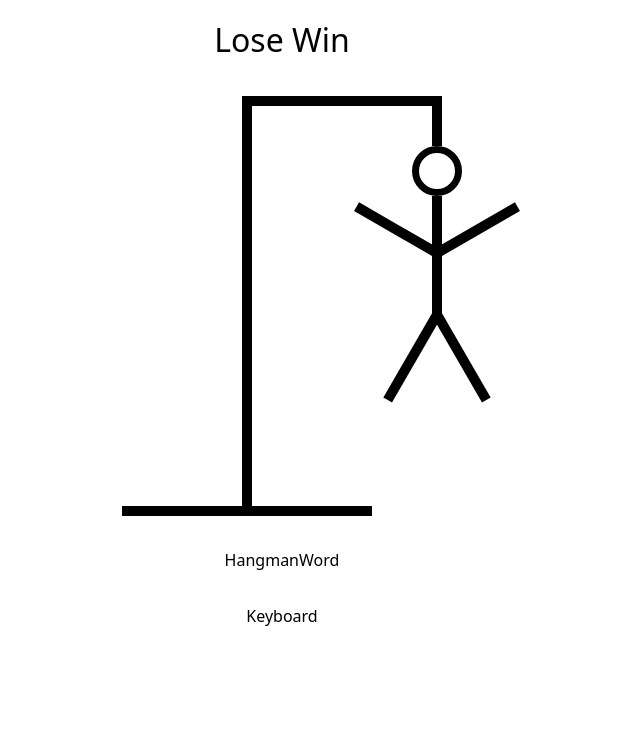
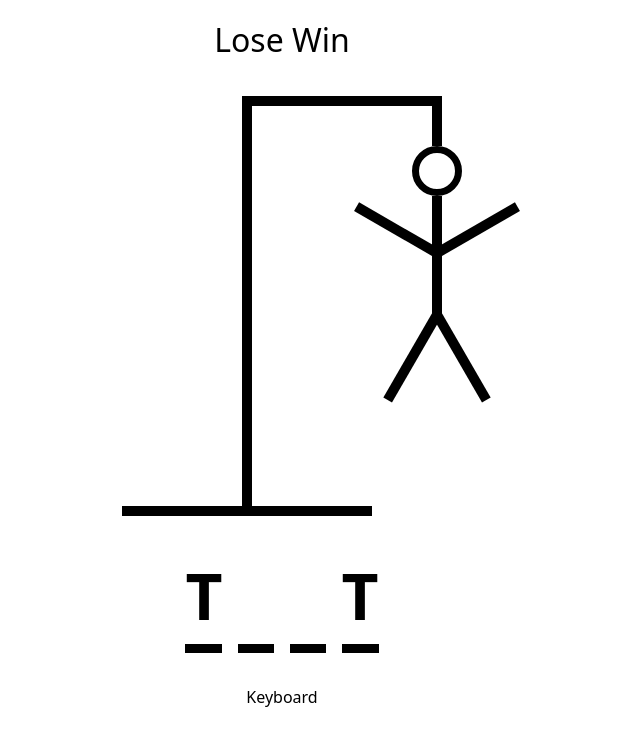
Before and after one commit to dilarauluturhan/hangman, a React (Create React App) app: page / in a window 1280 px wide. Shown: the top 746 px of the page, without its empty margins (358-998 px from the left). Built offline with nearby package versions, Linux system fonts and the light colour scheme; the HTML template or start-up script is replaced by a standard one.

Commit message:
feat: add hangman word

```diff
--- a/package.json
+++ b/package.json
@@ -12,6 +12,7 @@
     "@types/react-dom": "^18.2.7",
     "react": "^18.2.0",
     "react-dom": "^18.2.0",
+    "react-hot-toast": "^2.4.1",
     "react-scripts": "5.0.1",
     "typescript": "^4.9.5",
     "web-vitals": "^2.1.4"
--- a/src/component/HangmanWord.tsx
+++ b/src/component/HangmanWord.tsx
@@ -1,8 +1,28 @@
-import React from 'react'
+const HangmanWord = () => {
+  const word = 'test';
+  const guessLetters = ['t']
 
-const HangmanWord = () => {
   return (
-    <div>HangmanWord</div>
+    <div style={{
+      display: 'flex',
+      gap: '.25em',
+      fontSize: '4rem',
+      fontWeight: 'bold',
+      textTransform: 'uppercase'
+    }}>
+      {/* take the word, create individual characters, write with map */}
+      {word.split('').map((letter, index) => (
+        <span style={{ borderBottom: '.6rem solid black' }} key={index}>
+          <span style={{
+            visibility: guessLetters.includes(letter)
+              ? 'visible'
+              : 'hidden'
+          }}>
+            {letter}
+          </span>
+        </span>
+      ))}
+    </div>
   )
 }
 
```
Also changed, not shown: 1 other file (tests, documents, lock files or other folders).
